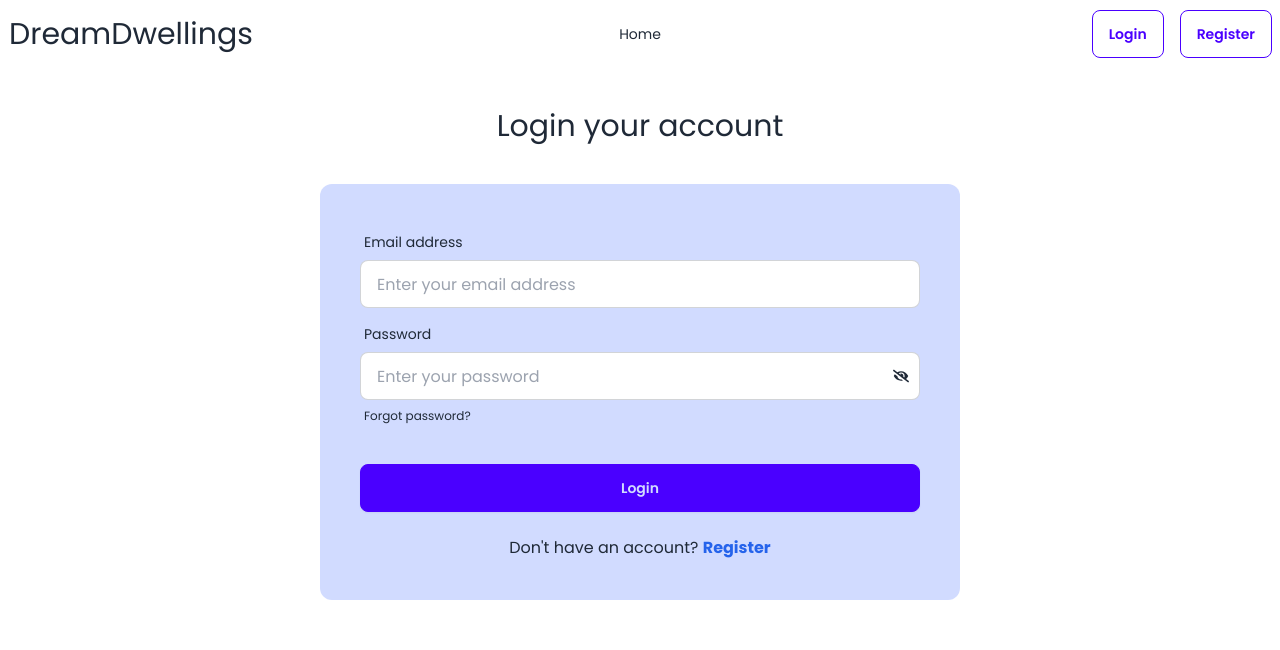
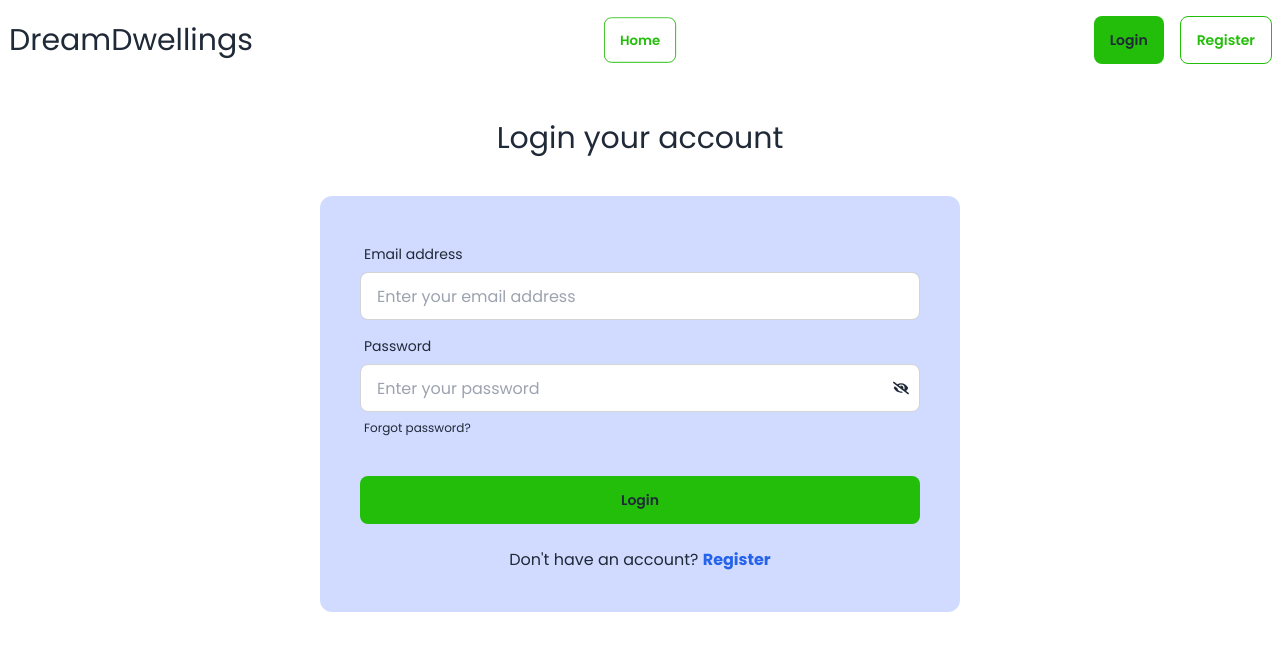
Before and after one commit to md-nasim-mondal/dream-dwellings, a React (Vite) app: page /login in a window 1280 px wide. Shown: the top 650 px of the page. Built offline with nearby package versions, Linux system fonts and the light colour scheme; no server answers.

Commit message:
solved some problems for toastify set sweatalert2 and all button style changed

```diff
--- a/package.json
+++ b/package.json
@@ -20,6 +20,7 @@
     "react-router-dom": "^6.22.3",
     "react-toastify": "^10.0.5",
     "sort-by": "^1.2.0",
+    "sweetalert2": "^11.10.7",
     "swiper": "^11.1.0"
   },
   "devDependencies": {
--- a/src/components/Sliders/Sliders.jsx
+++ b/src/components/Sliders/Sliders.jsx
@@ -27,6 +27,7 @@ const Sliders = () => {
                 }}
                 navigation={true}
                 modules={[Autoplay, Pagination, Navigation]}
+                loop={true}
                 className="mySwiper">
                 <SwiperSlide>
                     <div
--- a/src/main.jsx
+++ b/src/main.jsx
@@ -4,11 +4,14 @@ import "./index.css";
 import { RouterProvider } from "react-router-dom";
 import router from "./Routes/Routes";
 import AuthProviders from "./providers/AuthProvider";
+import { ToastContainer } from "react-toastify";
+import "react-toastify/dist/ReactToastify.css";
 
 ReactDOM.createRoot(document.getElementById("root")).render(
     <React.StrictMode>
         <AuthProviders>
             <RouterProvider router={router}></RouterProvider>
+            <ToastContainer ></ToastContainer>
         </AuthProviders>
     </React.StrictMode>
 );
--- a/src/pages/Login/Login.jsx
+++ b/src/pages/Login/Login.jsx
@@ -1,47 +1,57 @@
-import { ToastContainer, toast } from "react-toastify";
-import "react-toastify/dist/ReactToastify.css";
+import Swal from 'sweetalert2';
 import { Link, useLocation, useNavigate } from "react-router-dom";
 import { useContext, useState } from "react";
 import { AuthContext } from "../../providers/AuthProvider";
 import { FaEye, FaEyeSlash } from "react-icons/fa";
 
 const Login = () => {
+    const [loginError, setLoginError] = useState(null);
     const [showPassword, setShowPassword] = useState(false);
-    const [error, setError] = useState(null);
 
-    const { signIn } = useContext(AuthContext);
+    const {signIn} = useContext(AuthContext);
     const location = useLocation();
     const navigate = useNavigate();
     const handleLogin = (e) => {
         e.preventDefault();
+        console.log(e.currentTarget);
         const form = new FormData(e.currentTarget);
-        const email = form.get("email");
-        const password = form.get("password");
-        setError(null)
+        const email = form.get('email');
+        const password = form.get('password');
+        console.log(email, password);
+
+        setLoginError(null);
 
         signIn(email, password)
-            .then(() => {
-                // navigate after login
-                navigate(location?.state ? location.state : "/");
-            })
-            .catch((error) => {
-                toast.error("Please check your email and password!!");
-                setError(error.message);
-            });
+        .then(result => {
+            console.log(result.user);
 
-        if(error === null){
-            toast.success("Successfully Login!!");
-        }
-    };
+            // navigate after login
+            navigate(location?.state ? location.state : '/');
+            Swal.fire({
+                text: 'LogIn Successfully!!',
+                icon: 'success',
+                showConfirmButton: false,
+                position: 'top-right',
+                timer: 1500
+              });
+        })
+        .catch(error => {
+            Swal.fire({
+                text: 'Please Check Your Email and Password than Try Again!!',
+                icon: 'error',
+                showConfirmButton: false,
+                position: 'top-right',
+                timer: 1500
+              });
+              setLoginError(error.message)
+        })
+
+    }
     return (
         <div>
             <div>
-                <h2 className="text-3xl my-10 text-center">
-                    Login your account
-                </h2>
-                <form
-                    onSubmit={handleLogin}
-                    className="card-body md:w-3/4 lg:w-1/2 mx-auto bg-primary-content p-2 md:p-6 lg:p-10  rounded-xl">
+                <h2 className="text-3xl my-10 text-center">Login your account</h2>
+                <form onSubmit={handleLogin} className="card-body md:w-3/4 lg:w-1/2 mx-auto bg-primary-content p-2 md:p-6 lg:p-10  rounded-xl">
                     <div className="form-control">
                         <label className="label">
                             <span className="label-text">Email address</span>
@@ -74,9 +84,6 @@ const Login = () => {
                                 <FaEyeSlash></FaEyeSlash>
                             )}
                         </span>
-                        {
-                            error && <p className="text-red-600">{error}</p>
-                        }
                         <label className="label">
                             <a
                                 href="#"
@@ -85,20 +92,13 @@ const Login = () => {
                             </a>
                         </label>
                     </div>
+                    {loginError && <p className='text-red-500'>{loginError}</p> }
                     <div className="form-control mt-6">
-                        <button className="btn btn-primary">Login</button>
+                        <button className="btn btn-ghost  btn-outline bg-[#23BE0A] border-none">Login</button>
                     </div>
-                    <p className="text-center mt-4">
-                        Don&apos;t have an account?{" "}
-                        <Link
-                            className=" text-blue-600 font-bold"
-                            to={"/register"}>
-                            Register
-                        </Link>{" "}
-                    </p>
+                    <p className="text-center mt-4">Don&apos;t have an account? <Link className=" text-blue-600 font-bold" to={"/register"}>Register</Link> </p>
                 </form>
             </div>
-            <ToastContainer />
         </div>
     );
 };
--- a/src/pages/Register/Register.jsx
+++ b/src/pages/Register/Register.jsx
@@ -126,7 +126,7 @@ const Register = () => {
                         </label>
                     </div>
                     <div className="form-control my-2">
-                        <button className="btn btn-primary">Register</button>
+                        <button className="btn btn-ghost  btn-outline bg-[#23BE0A] border-none">Register</button>
                     </div>
                     <p className="text-center mt-4">
                         Already have an account?
--- a/src/pages/Shared/Navbar/Navbar.jsx
+++ b/src/pages/Shared/Navbar/Navbar.jsx
@@ -1,9 +1,8 @@
-import { ToastContainer, toast } from "react-toastify";
-import "react-toastify/dist/ReactToastify.css";
+import Swal from "sweetalert2";
 import { useContext, useState } from "react";
 import userDefaultPic from "../../../assets/user.png";
 import { IoClose, IoMenu } from "react-icons/io5";
-import { Link, NavLink } from "react-router-dom";
+import { NavLink } from "react-router-dom";
 import { AuthContext } from "../../../providers/AuthProvider";
 const Navbar = () => {
     const [open, setOpen] = useState(false);
@@ -13,26 +12,62 @@ const Navbar = () => {
 
     const handleSignOut = () => {
         logOut()
-        .then(result => {
-            toast.warn("LogOut Successfully",result);
+            .then(() => {
+                Swal.fire({
+                    text: "LogOut Successful",
+                    icon: "success",
+                    showConfirmButton: false,
+                    position: "top-right",
+                    timer: 1500,
+                });
             })
-        .catch(error => {
-            toast.error(error.message);
+            .catch((error) => {
+                Swal.fire({
+                    text: `${error.message}`,
+                    icon: "error",
+                    showConfirmButton: false,
+                    position: "top-right",
+                    timer: 1500,
+                });
             });
     };
 
     const navLinks = (
         <>
             <li>
-                <NavLink to="/">Home</NavLink>
+                <NavLink
+                    className={({ isActive }) =>
+                        !isActive
+                            ? "btn btn-xs md:btn-md text-lg font-semibold btn-outline bg-none border-solid border border-[#23BE0A] rounded-lg text-[#23BE0A]"
+                            : "btn btn-xs md:btn-md btn-outline bg-[#23BE0A] border-none btn-ghost mr-0.5 md:mr-2"
+                    }
+                    to="/">
+                    Home
+                </NavLink>
             </li>
             {user && (
                 <>
                     <li>
-                        <NavLink to="/updateProfile">Update Profile</NavLink>
+                        <NavLink
+                            className={({ isActive }) =>
+                                !isActive
+                                    ? "btn btn-xs md:btn-md text-lg font-semibold btn-outline bg-none border-solid border border-[#23BE0A] rounded-lg text-[#23BE0A]"
+                                    : "btn btn-xs md:btn-md btn-outline bg-[#23BE0A] border-none btn-ghost mr-0.5 md:mr-2"
+                            }
+                            to="/updateProfile">
+                            Update Profile
+                        </NavLink>
                     </li>
                     <li>
-                        <NavLink to="/profile">UserProfile</NavLink>
+                        <NavLink
+                            className={({ isActive }) =>
+                                !isActive
+                                    ? "btn btn-xs md:btn-md text-lg font-semibold btn-outline bg-none border-solid border border-[#23BE0A] rounded-lg text-[#23BE0A]"
+                                    : "btn btn-xs md:btn-md btn-outline bg-[#23BE0A] border-none btn-ghost  mr-0.5 md:mr-2"
+                            }
+                            to="/profile">
+                            UserProfile
+                        </NavLink>
                     </li>
                 </>
             )}
@@ -45,15 +80,19 @@ const Navbar = () => {
                     <div className="dropdown">
                         <div
                             tabIndex={0}
-                            onClick={()=> setOpen(!open)}
+                            onClick={() => setOpen(!open)}
                             role="button"
                             className="btn-ghost lg:hidden">
-                            {open ? <IoClose className="text-2xl" /> : <IoMenu className="text-2xl" />}
+                            {open ? (
+                                <IoClose className="text-2xl" />
+                            ) : (
+                                <IoMenu className="text-2xl" />
+                            )}
                         </div>
                         <ul
                             tabIndex={0}
                             className={`menu menu-sm dropdown-content
-                                ${open ? '' : 'hidden'}
+                                ${open ? "" : "hidden"}
                                 mt-3 z-[1] p-2 shadow bg-base-100 rounded-box w-52`}>
                             {navLinks}
                         </ul>
@@ -81,29 +120,37 @@ const Navbar = () => {
                                     </div>
                                 </div>
                             </div>
-                            <button onClick={handleSignOut} className="btn btn-sm md:btn-md  btn-neutral ml-2">
+                            <button
+                                onClick={handleSignOut}
+                                className="btn btn-sm md:btn-md  btn-neutral  bg-[#23BE0A] border-none ml-2">
                                 Sign Out
                             </button>
                         </div>
                     ) : (
                         <>
-                            <Link to={"/login"}>
-                                <button className="btn btn-xs md:btn-md btn-outline btn-primary mr-0.5 md:mr-4">
-                                    Login
-                                </button>
-                            </Link>
-                            <Link to={"/register"}>
-                                <button className="btn btn-xs md:btn-md btn-outline btn-primary">
-                                    Register
-                                </button>
-                            </Link>
+                            <NavLink
+                                className={({ isActive }) =>
+                                    !isActive
+                                        ? "btn  mr-0.5 md:mr-4 text-lg font-semibold btn-outline bg-none border-solid border border-[#23BE0A] rounded-lg text-[#23BE0A]"
+                                        : "btn btn-xs md:btn-md btn-outline bg-[#23BE0A] border-none  btn-ghost mr-0.5 md:mr-4"
+                                }
+                                to={"/login"}>
+                                <button>Login</button>
+                            </NavLink>
+                            <NavLink
+                                className={({ isActive }) =>
+                                    !isActive
+                                        ? "btn btn-xs md:btn-md text-lg font-semibold btn-outline bg-none border-solid border border-[#23BE0A] rounded-lg text-[#23BE0A]"
+                                        : "btn btn-xs md:btn-md btn-outline bg-[#23BE0A] border-none btn-ghost"
+                                }
+                                to={"/register"}>
+                                <button>Register</button>
+                            </NavLink>
                         </>
                     )}
                 </div>
             </div>
-            <ToastContainer />
         </div>
     );
 };
-
 export default Navbar;
--- a/src/providers/AuthProvider.jsx
+++ b/src/providers/AuthProvider.jsx
@@ -34,12 +34,8 @@ const AuthProvider = ({ children }) => {
 
     useEffect(() => {
         const unSubscribe = onAuthStateChanged(auth, (currentUser) => {
-            if (currentUser) {
                 setUser(currentUser);
                 setLoading(false);
-            }
-            setUser(currentUser);
-            setLoading(false);
         });
         return () => {
             unSubscribe();
```
Also changed, not shown: 1 other file (tests, documents, lock files or other folders). Lines whose indentation alone changed are shown as unchanged.
